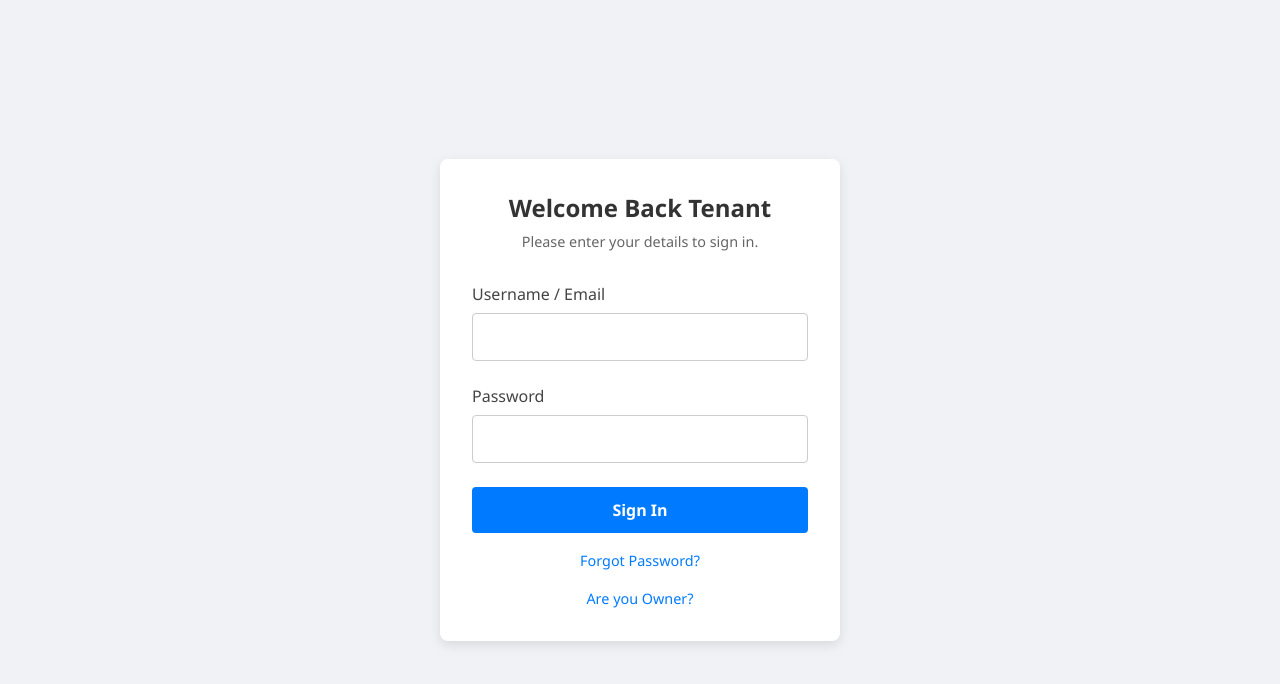
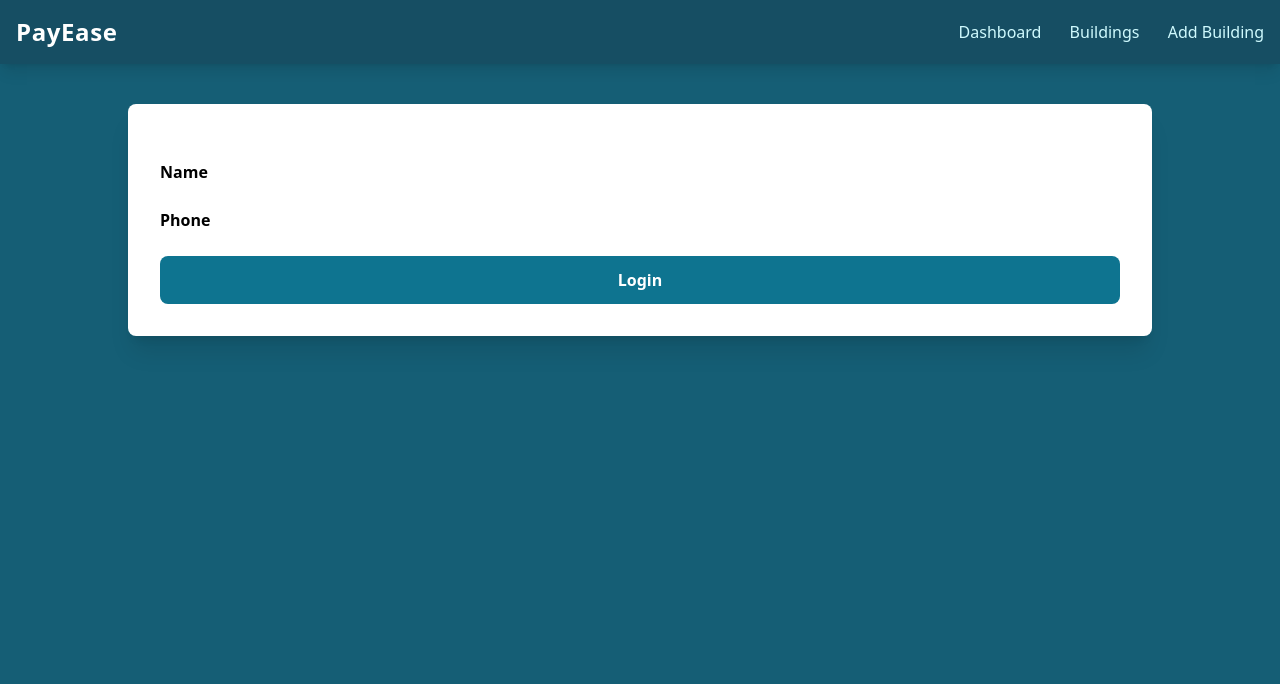
Before and after one commit to Vishal-05y/PayEase-Property_Management_For_Owners_And_Tenants, a Django app: page /tenant/loginTenant/ in a window 1280 px wide. Shown: the top 684 px of the page. Run offline with Django 5.2, Linux system fonts and the light colour scheme; some libraries are stand-ins or nearby versions.

Commit message:
Updated tenant login.

```diff
--- a/payEase/templates/base/owner_layout.html
+++ b/payEase/templates/base/owner_layout.html
@@ -11,7 +11,7 @@
     <!-- OWNER NAVBAR -->
     <nav class="bg-cyan-900 shadow-lg">
         <div class="max-w-7xl mx-auto px-4 py-4 flex items-center justify-between">
-            <h1 class="text-white text-2xl font-semibold tracking-wide">Owner Panel</h1>
+            <h1 class="text-white text-2xl font-semibold tracking-wide">PayEase</h1>
 
             <div class="space-x-6">
                 <a href="{% url 'ownerHome' %}" class="text-cyan-100 hover:text-white">Dashboard</a>
--- a/payEase/tenant/forms.py
+++ b/payEase/tenant/forms.py
@@ -1,7 +1,13 @@
 from django import forms
 from .models import Tenant
 
-class TenantForm(forms.ModelForm):
+class addTenantForm(forms.ModelForm):
     class Meta:
         model = Tenant
         fields = ['name', 'phone', 'flat_price']
+
+
+class loginTenantForm(forms.ModelForm):
+    class Meta:
+        model = Tenant
+        fields = ['name', 'phone']
--- a/payEase/tenant/templates/tenant/loginTenant.html
+++ b/payEase/tenant/templates/tenant/loginTenant.html
@@ -1,40 +1,33 @@
-{% load static %}
+{% extends "base/owner_layout.html" %}
 
-<!DOCTYPE html>
-<html lang="en">
-<head>
-    <meta charset="UTF-8">
-    <meta name="viewport" content="width=device-width, initial-scale=1.0">
-    <title>Login Tenant</title>
-    <link rel="stylesheet" href="{% static 'style.css' %}">
-</head>
-<body>
+{% block title %}Login Tenant{% endblock %}
 
-    <div class="login-container">
-        <form class="login-form">
-            <h2>Welcome Back Tenant</h2>
-            <p>Please enter your details to sign in.</p>
+{% block content %}
 
-            <div class="input-group">
-                <label for="username">Username / Email</label>
-                <input type="text" id="username" name="username" required>
-            </div>
 
-            <div class="input-group">
-                <label for="password">Password</label>
-                <input type="password" id="password" name="password" required>
-            </div>
+{% if form.phone.errors %}
+<div class="mb-4 p-4 rounded-lg bg-red-100 border border-red-300 text-red-800 font-medium">
+    {{ form.phone.errors.0 }}
+</div>
+{% endif %}
 
-            <button type="submit">Sign In</button>
+<form method="POST" class="space-y-6">
+    {% csrf_token %}
 
-            <div class="footer-links">
-                <a href="#">Forgot Password?</a>
-            </div>
-            <div class="footer-links">
-                <a href="../../owner/loginOwner">Are you Owner?</a>
-            </div>
-        </form>
+    <div>
+        <label class="font-semibold">Name</label>
+        {{ form.name }}
     </div>
 
-</body>
-</html>
+    <div>
+        <label class="font-semibold">Phone</label>
+        {{ form.phone }}
+    </div>
+
+    <button type="submit"
+        class="w-full bg-cyan-700 text-white py-3 rounded-lg hover:bg-cyan-800 transition font-semibold">
+        Login
+    </button>
+</form>
+
+{% endblock %}
--- a/payEase/tenant/templates/tenant/tenantHome.html
+++ b/payEase/tenant/templates/tenant/tenantHome.html
@@ -6,4 +6,5 @@
 
 {% block content %}
     <h1>Tenant Home Page</h1>
+    <a href="loginTenant">Login Tenant</a>
 {% endblock %}
--- a/payEase/tenant/urls.py
+++ b/payEase/tenant/urls.py
@@ -4,6 +4,8 @@
 urlpatterns = [
     path('', views.tenantHome, name='tenantHome'),
     path('loginTenant/', views.loginTenant, name='loginTenant'),
+    path('dashboard/<int:phone>/', views.tenantDashboard, name='tenantDashboard'),
+    path('dashboard/<int:phone>/allFlats', views.allFlats, name='allFlats'),
     # path('add/<int:flat_id>/', views.addTenant, name='addTenant'),
 
     # path('buildingsList/<int:building_id>/flat/<int:flat_id>/', views.tenantDetails, name='viewDetails'),
--- a/payEase/tenant/views.py
+++ b/payEase/tenant/views.py
@@ -1,8 +1,9 @@
 from django.shortcuts import render, redirect, get_object_or_404
-from .forms import TenantForm
+from .forms import addTenantForm, loginTenantForm
 from owner.models import Flat
 from django.utils import timezone
 from .models import Tenant
+from django.http import HttpResponse
 
 # Create your views here.
 def tenantHome(request):
@@ -10,14 +11,33 @@
 
 
 def loginTenant(request):
-    return render(request, 'tenant/loginTenant.html')
+    if request.method == 'POST':
+        form = loginTenantForm(request.POST)
+        if form.is_valid():
+            name = form.cleaned_data['name']
+            phone = form.cleaned_data['phone']
+
+            # Get all tenant records with this phone
+            tenants = Tenant.objects.filter(name=name, phone=phone).order_by('-date_added')
+
+            if tenants.exists():
+                return redirect('tenantDashboard', phone=phone)
+            else:
+                return render(request, 'tenant/loginTenant.html', {
+                    'form': form,
+                    'error': "No tenant found with this phone number."
+                })
+    else:
+        form = loginTenantForm()
+
+    return render(request, 'tenant/loginTenant.html', {'form': form})
 
 
 def addTenant(request, building_id, flat_id):
     flat = get_object_or_404(Flat, id=flat_id, building_id=building_id)
 
     if request.method == "POST":
-        form = TenantForm(request.POST)
+        form = addTenantForm(request.POST)
 
         if form.is_valid():
             name = form.cleaned_data['name']
@@ -45,7 +65,7 @@
                 return redirect('flatDetails', building_id=building_id, flat_id=flat_id)
 
     else:
-        form = TenantForm()
+        form = addTenantForm()
 
     return render(request, 'tenant/addTenant.html', {
         'form': form,
@@ -53,6 +73,34 @@
     })
 
 
-# def tenantDetails(request, building_id, flat_id):
-#     tenant = Tenant.objects.all()
-#     return render(request, 'tenant/tenantDetails.html', {'tenant':tenant})
+def tenantDashboard(request, phone):
+    # Get all flat records for this phone
+    tenant = Tenant.objects.filter(phone=phone).select_related('flat', 'flat__building').order_by('-date_added')
+
+    if not tenant.exists():
+        return HttpResponse("No tenant found with this phone number")
+
+    latest_flat = tenant.first()
+
+    return render(request, 'tenant/tenantDashboard.html', {
+        'tenant': latest_flat,
+        'phone': phone,
+    })
+
+
+def allFlats(request, phone):
+    # Get all flat records for this phone
+    tenant = Tenant.objects.filter(phone=phone).select_related('flat', 'flat__building')
+
+    if not tenant.exists():
+        return HttpResponse("No tenant found with this phone number")
+
+    # The latest tenant entry will give the correct name
+    latest_tenant = tenant.order_by('-date_added').first()
+    name = latest_tenant.name
+
+    return render(request, 'tenant/allFlats.html', {
+        'tenant': tenant,
+        'phone': phone,
+        'name': name
+    })
```
Also changed, not shown: payEase/templates/base/tenant_layout.html (+6 -7 lines), payEase/tenant/templates/tenant/allFlats.html (added, +39 -0 lines), payEase/tenant/templates/tenant/tenantDashboard.html (added, +80 -0 lines).
